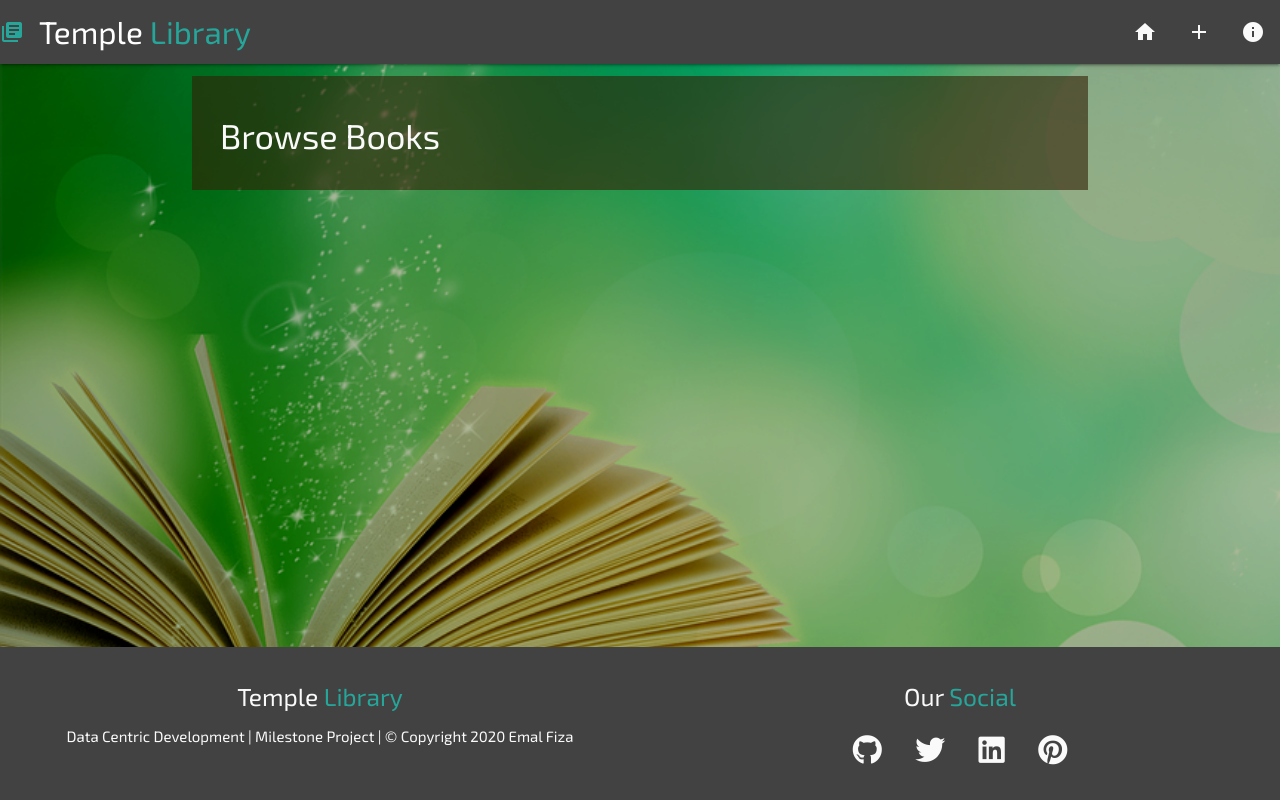
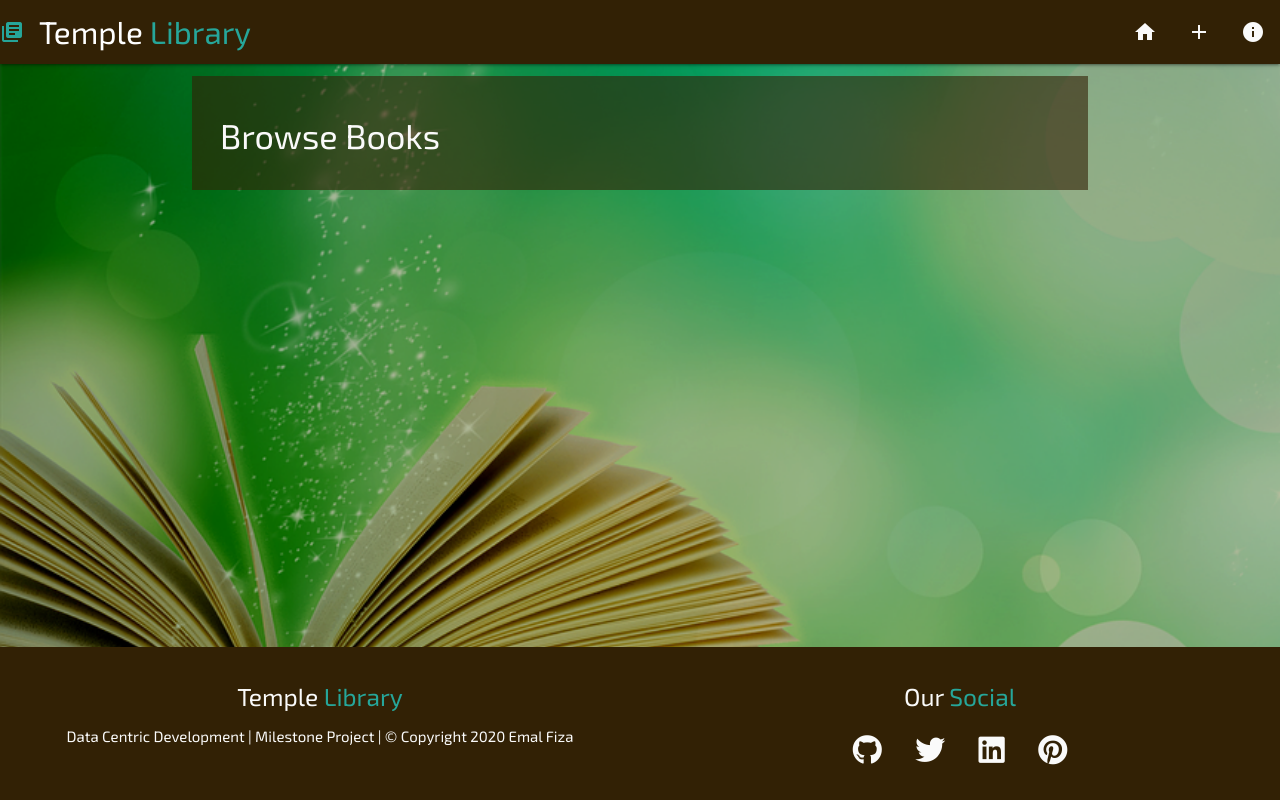
Before and after one commit to emalfiza/temple-library, a Flask app: page / in a window 1280 px wide. Run offline with Flask 2, Linux system fonts and the light colour scheme; data that the repository does not hold is empty; some libraries are stand-ins or nearby versions.

Commit message:
Bug fix and final commit, ready to submit

```diff
--- a/static/css/style.css
+++ b/static/css/style.css
@@ -73,7 +73,7 @@ to have a container with 100% width *****/
 }
 
 /***** NAVBAR *****/
-h4 background colour appllied to both navbar and footer *****/
+/***** background colour appllied to both navbar and footer *****/
 .grey.darken-3 {
     background-color: #322105!important;
 }
```
Also changed, not shown: README.md.
